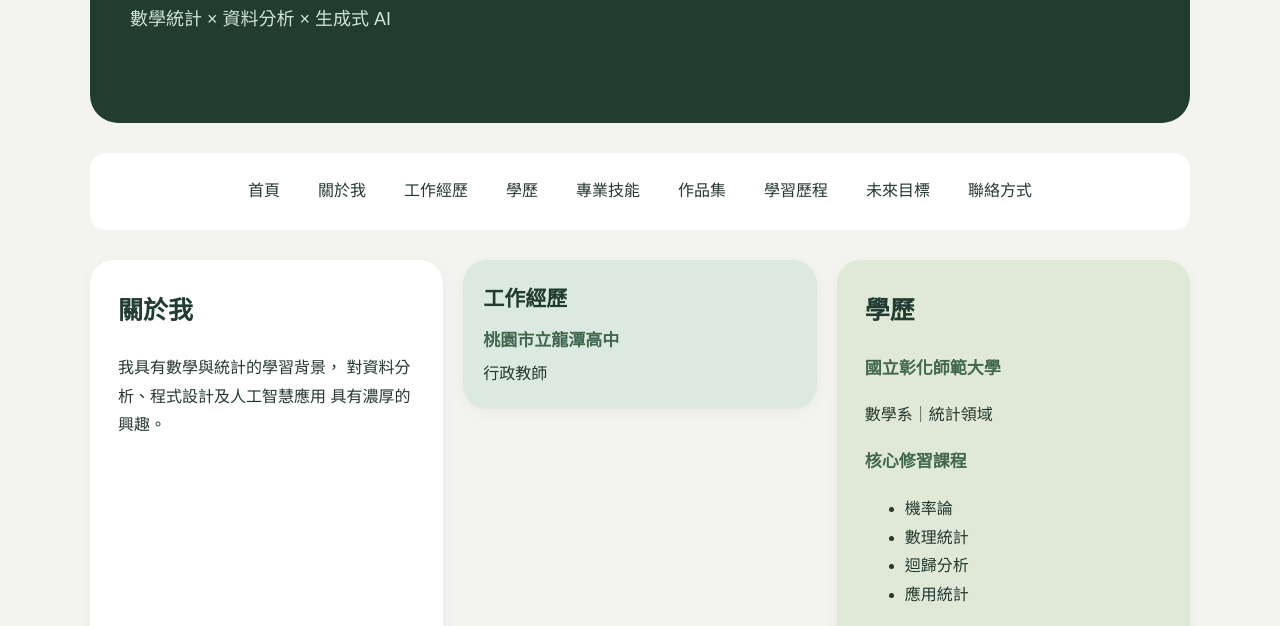
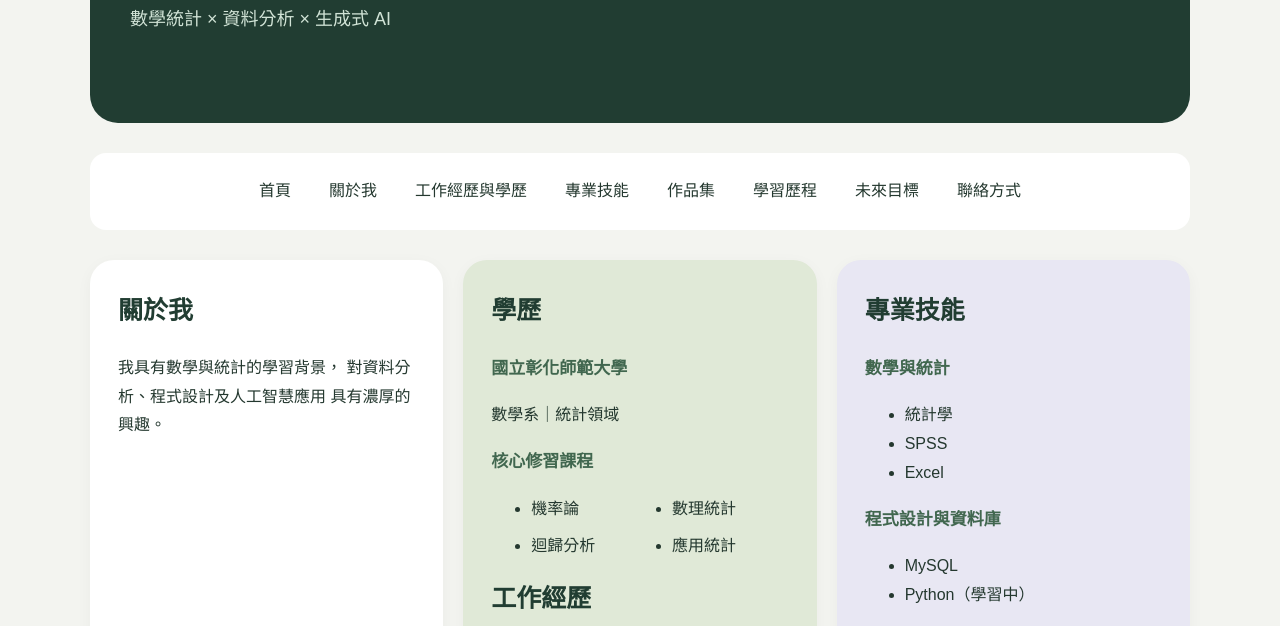
Before and after one commit to samuelshyu/my-portfolio, a plain HTML site: page index.html in a window 1280 px wide. Shown: the part 174-800 px from the top of the page. Drawn offline with Linux system fonts and the light colour scheme.

Commit message:
更新個人作品集網站內容

```diff
--- a/index.html
+++ b/index.html
@@ -1,16 +1,12 @@
-<!DOCTYPE html>
+<!doctype html>
 <html lang="zh-Hant">
-
   <head>
-
-    <meta charset="UTF-8">
-    <meta name="viewport"
-          content="width=device-width, initial-scale=1.0">
+    <meta charset="UTF-8" />
+    <meta name="viewport" content="width=device-width, initial-scale=1.0" />
 
     <title>我的個人網站</title>
 
     <style>
-
       /* ========================================
            01. 全站基本設定
         ======================================== */
@@ -27,13 +23,12 @@
         margin: 0;
         background-color: #f3f4f0;
         color: #24382f;
-            font-family: "Microsoft JhengHei",
-                         Arial, sans-serif;
+        font-family: "Microsoft JhengHei", Arial, sans-serif;
         line-height: 1.8;
-            transition: background-color 0.3s,
+        transition:
+          background-color 0.3s,
           color 0.3s;
       }
-
 
       /* ========================================
            02. 網站頁首
@@ -58,7 +53,6 @@
         color: #d1e3d6;
         font-size: 18px;
       }
-
 
       /* ========================================
            03. 網站導覽列
@@ -88,7 +82,6 @@
         background-color: #e0e9d7;
       }
 
-
       /* ========================================
            04. Bento Grid 網格布局
         ======================================== */
@@ -97,11 +90,9 @@
         max-width: 1100px;
         margin: 30px auto;
         display: grid;
-            grid-template-columns:
-                repeat(3, minmax(0, 1fr));
+        grid-template-columns: repeat(3, minmax(0, 1fr));
         gap: 20px;
       }
-
 
       /* ========================================
            05. 卡片基本樣式
@@ -111,16 +102,15 @@
         background-color: white;
         padding: 28px;
         border-radius: 24px;
-            box-shadow:
-                0 4px 16px rgba(0, 0, 0, 0.04);
-            transition: transform 0.3s,
+        box-shadow: 0 4px 16px rgba(0, 0, 0, 0.04);
+        transition:
+          transform 0.3s,
           box-shadow 0.3s;
       }
 
       section:hover {
         transform: translateY(-4px);
-            box-shadow:
-                0 10px 24px rgba(0, 0, 0, 0.08);
+        box-shadow: 0 10px 24px rgba(0, 0, 0, 0.08);
       }
 
       section h2 {
@@ -132,6 +122,12 @@
       section h3 {
         font-size: 17px;
         color: #41674f;
+      }
+
+      .course-grid {
+        display: grid;
+        grid-template-columns: repeat(2, minmax(0, 1fr));
+        gap: 8px 24px;
       }
 
       .project-link {
@@ -147,33 +143,12 @@
         background-color: #41674f;
       }
 
-
       /* ========================================
            06. 各區塊的大小與配色
         ======================================== */
 
-        #about,
-        #experience {
+      #about {
         grid-column: span 1;
-        }
-
-        #experience {
-            align-self: start;
-            padding: 20px;
-            background-color: #dce9e0;
-        }
-
-        #experience h2 {
-            font-size: 21px;
-            margin-bottom: 8px;
-        }
-
-        #experience h3 {
-            margin: 0;
-        }
-
-        #experience p {
-            margin: 4px 0 0;
       }
 
       #education {
@@ -214,7 +189,6 @@
         text-decoration: underline;
       }
 
-
       /* ========================================
            07. 網站頁尾
         ======================================== */
@@ -226,36 +200,32 @@
         font-size: 14px;
       }
 
-
       /* ========================================
            08. 基礎手機與平板適配
         ======================================== */
 
       @media (max-width: 1160px) {
-
-            header, nav, main {
+        header,
+        nav,
+        main {
           margin-left: 20px;
           margin-right: 20px;
         }
-
       }
 
       @media (max-width: 900px) {
-
         main {
-                grid-template-columns:
-                    repeat(2, minmax(0, 1fr));
+          grid-template-columns: repeat(2, minmax(0, 1fr));
         }
-
       }
 
       @media (max-width: 600px) {
-
         main {
           grid-template-columns: 1fr;
         }
 
-            #about, #experience, #portfolio {
+        #about,
+        #portfolio {
           grid-column: span 1;
         }
 
@@ -270,9 +240,7 @@
         section {
           padding: 22px;
         }
-
       }
-
 
       /* ========================================
            09. 深淺色模式
@@ -312,10 +280,6 @@
         background-color: #344534;
       }
 
-        body.dark-mode #experience {
-            background-color: #2d433b;
-        }
-
       body.dark-mode #skills {
         background-color: #353346;
       }
@@ -336,7 +300,6 @@
         color: #b9c9bf;
       }
 
-
       /* ========================================
            10. 浮動互動按鈕
         ======================================== */
@@ -354,8 +317,7 @@
         font-size: 22px;
         cursor: pointer;
         z-index: 1000;
-            box-shadow:
-                0 4px 12px rgba(0, 0, 0, 0.15);
+        box-shadow: 0 4px 12px rgba(0, 0, 0, 0.15);
         transition: transform 0.3s;
       }
 
@@ -387,7 +349,6 @@
         background-color: #41674f;
       }
 
-
       /* ========================================
            11. 卡片進場動畫
         ======================================== */
@@ -395,7 +356,8 @@
       section.reveal {
         opacity: 0;
         translate: 0 24px;
-            transition: opacity 0.6s,
+        transition:
+          opacity 0.6s,
           translate 0.6s,
           transform 0.3s,
           box-shadow 0.3s;
@@ -406,13 +368,11 @@
         translate: 0 0;
       }
 
-
       /* ========================================
            12. 尊重使用者的減少動畫設定
         ======================================== */
 
       @media (prefers-reduced-motion: reduce) {
-
         html {
           scroll-behavior: auto;
         }
@@ -429,42 +389,31 @@
           opacity: 1;
           translate: none;
         }
-
       }
-
     </style>
-
   </head>
 
-
   <body>
-
     <!-- ========================================
          HTML 01. 網站頁首
     ========================================= -->
 
     <header id="home">
-
       <h1>歡迎來到我的個人網站</h1>
 
       <p>數學統計 × 資料分析 × 生成式 AI</p>
-
     </header>
-
 
     <!-- ========================================
          HTML 02. 網站導覽列
     ========================================= -->
 
     <nav>
-
       <a href="#home">首頁</a>
 
       <a href="#about">關於我</a>
 
-        <a href="#experience">工作經歷</a>
-
-        <a href="#education">學歷</a>
+      <a href="#education">工作經歷與學歷</a>
 
       <a href="#skills">專業技能</a>
 
@@ -475,48 +424,27 @@
       <a href="#goals">未來目標</a>
 
       <a href="#contact">聯絡方式</a>
-
     </nav>
-
 
     <!-- ========================================
          HTML 03. 網站主要內容
     ========================================= -->
 
     <main>
-
       <!-- 關於我 -->
 
       <section id="about">
-
         <h2>關於我</h2>
 
         <p>
-                我具有數學與統計的學習背景，
-                對資料分析、程式設計及人工智慧應用
+          我具有數學與統計的學習背景， 對資料分析、程式設計及人工智慧應用
           具有濃厚的興趣。
         </p>
-
       </section>
 
-
-        <!-- 工作經歷 -->
-
-        <section id="experience">
-
-            <h2>工作經歷</h2>
-
-            <h3>桃園市立龍潭高中</h3>
-
-            <p>行政教師</p>
-
-        </section>
-
-
-        <!-- 學歷 -->
+      <!-- 工作經歷與學歷 -->
 
       <section id="education">
-
         <h2>學歷</h2>
 
         <h3>國立彰化師範大學</h3>
@@ -525,34 +453,32 @@
 
         <h3>核心修習課程</h3>
 
-            <ul>
+        <ul class="course-grid">
           <li>機率論</li>
           <li>數理統計</li>
           <li>迴歸分析</li>
           <li>應用統計</li>
         </ul>
 
-            <h3>統計分析工具</h3>
+        <h2>工作經歷</h2>
 
-            <ul>
-                <li>SPSS</li>
-                <li>Excel</li>
-            </ul>
+        <h4>桃園市立龍潭高中</h4>
+
+        <p>行政教師</p>
 
       </section>
-
 
       <!-- 專業技能 -->
 
       <section id="skills">
-
         <h2>專業技能</h2>
 
         <h3>數學與統計</h3>
 
         <ul>
           <li>統計學</li>
-                <li>SPSS 統計分析</li>
+          <li>SPSS</li>
+          <li>Excel</li>
         </ul>
 
         <h3>程式設計與資料庫</h3>
@@ -560,7 +486,6 @@
         <ul>
           <li>MySQL</li>
           <li>Python（學習中）</li>
-
         </ul>
 
         <h3>人工智慧應用</h3>
@@ -570,14 +495,11 @@
           <li>AI 提示詞設計</li>
           <li>AI 工作流程</li>
         </ul>
-
       </section>
-
 
       <!-- 個人作品集 -->
 
       <section id="portfolio">
-
         <h2>個人作品集</h2>
 
         <h3>Alcohol Consumption</h3>
@@ -587,20 +509,20 @@
           失業率等社會經濟指標之間的關係。
         </p>
 
-            <a class="project-link"
+        <a
+          class="project-link"
           href="https://youtu.be/jvJ6QfryLNg"
           target="_blank"
-               rel="noopener noreferrer">
+          rel="noopener noreferrer"
+        >
           觀看專題影片
         </a>
-
 
         <h3>個人作品集網站開發</h3>
 
         <p>
-    運用 HTML、CSS 與 JavaScript
-    建立個人作品集網站，
-    並透過 GitHub Pages 正式發布。
+          運用 HTML、CSS 與 JavaScript 建立個人作品集網站， 並透過 GitHub Pages
+          正式發布。
         </p>
 
         <ul>
@@ -613,14 +535,11 @@
         </ul>
 
         <p>完成時間：2026 年 11 月</p>
-
       </section>
-
 
       <!-- 學習歷程 -->
 
       <section id="learning">
-
         <h2>學習歷程</h2>
 
         <h3>2026｜台灣大學</h3>
@@ -629,272 +548,166 @@
 
         <h3>2026 年｜勞動部勞動力發展署</h3>
 
-            <p>
-                生成式科技應用與實務，持續學習資料分析、
-                程式設計及 AI 應用。
-            </p>
-
+        <p>生成式科技應用與實務，持續學習資料分析、 程式設計及 AI 應用。</p>
       </section>
-
 
       <!-- 未來目標 -->
 
       <section id="goals">
-
         <h2>未來目標</h2>
 
         <p>
-                明年預計報考 iPAS AI 應用規劃師初級與中級，
-                持續強化人工智慧應用能力。
+          明年預計報考 iPAS AI 應用規劃師初級與中級， 持續強化人工智慧應用能力。
         </p>
 
         <p>
           目前於 nSchool 學習資料分析、資料收集與資料庫，
           並持續製作作品專案，累積實務經驗。
         </p>
-
       </section>
-
 
       <!-- 聯絡方式 -->
 
       <section id="contact">
-
         <h2>聯絡方式</h2>
 
-            <a href="https://github.com/samuelshyu"
+        <a
+          href="https://github.com/samuelshyu"
           target="_blank"
-               rel="noopener noreferrer">
-
+          rel="noopener noreferrer"
+        >
           我的 GitHub
-
         </a>
-
       </section>
-
     </main>
-
 
     <!-- ========================================
          HTML 04. 網站頁尾
     ========================================= -->
 
     <footer>
-
       <p>Copyright © 2026 Personal Portfolio</p>
-
     </footer>
-
 
     <!-- ========================================
          HTML 05. 深淺色模式切換按鈕
          注意：此 ID 只能出現一次
     ========================================= -->
 
-    <button id="themeToggle"
+    <button
+      id="themeToggle"
       type="button"
       aria-label="切換深淺色模式"
-            aria-pressed="false">
-
+      aria-pressed="false"
+    >
       🌙
-
     </button>
-
 
     <!-- ========================================
          HTML 06. 返回頂部按鈕
          注意：此 ID 只能出現一次
     ========================================= -->
 
-    <button id="backToTop"
-            type="button"
-            aria-label="返回頂部"
-            hidden>
-
-        ↑
-
-    </button>
-
+    <button id="backToTop" type="button" aria-label="返回頂部" hidden>↑</button>
 
     <!-- ========================================
          JavaScript 網頁互動功能
     ========================================= -->
 
     <script>
-
       // 01. 取得網頁元素
 
-        const themeToggle =
-            document.getElementById("themeToggle");
+      const themeToggle = document.getElementById("themeToggle");
 
-        const backToTop =
-            document.getElementById("backToTop");
-
+      const backToTop = document.getElementById("backToTop");
 
       // 02. 更新網站主題
 
       function setTheme(isDark) {
+        document.body.classList.toggle("dark-mode", isDark);
 
-            document.body.classList.toggle(
-                "dark-mode",
-                isDark
-            );
+        themeToggle.textContent = isDark ? "☀️" : "🌙";
 
-            themeToggle.textContent =
-                isDark ? "☀️" : "🌙";
-
-            themeToggle.setAttribute(
-                "aria-pressed",
-                String(isDark)
-            );
+        themeToggle.setAttribute("aria-pressed", String(isDark));
 
         try {
-
-                localStorage.setItem(
-                    "theme",
-                    isDark ? "dark" : "light"
-                );
-
+          localStorage.setItem("theme", isDark ? "dark" : "light");
         } catch (error) {
-
           // 無法儲存時仍可切換主題
-
         }
-
       }
-
 
       // 03. 讀取之前的主題設定
 
       try {
-
-            const savedTheme =
-                localStorage.getItem("theme");
+        const savedTheme = localStorage.getItem("theme");
 
         setTheme(savedTheme === "dark");
-
       } catch (error) {
-
         setTheme(false);
-
       }
-
 
       // 04. 點擊按鈕切換深淺色
 
-        themeToggle.addEventListener(
-            "click",
-            function() {
-
-                const isDark =
-                    document.body.classList.contains(
-                        "dark-mode"
-                    );
+      themeToggle.addEventListener("click", function () {
+        const isDark = document.body.classList.contains("dark-mode");
 
         setTheme(!isDark);
-
-            }
-        );
-
+      });
 
       // 05. 判斷網頁滾動位置
 
       function updateBackToTop() {
-
-            backToTop.hidden =
-                window.scrollY <= 300;
-
+        backToTop.hidden = window.scrollY <= 300;
       }
 
-        window.addEventListener(
-            "scroll",
-            updateBackToTop,
-            { passive: true }
-        );
+      window.addEventListener("scroll", updateBackToTop, { passive: true });
 
       updateBackToTop();
 
-
       // 06. 返回網頁頂部
 
-        backToTop.addEventListener(
-            "click",
-            function() {
-
-                const reduceMotion =
-                    window.matchMedia(
-                        "(prefers-reduced-motion: reduce)"
+      backToTop.addEventListener("click", function () {
+        const reduceMotion = window.matchMedia(
+          "(prefers-reduced-motion: reduce)",
         ).matches;
 
         window.scrollTo({
-
           top: 0,
 
-                    behavior:
-                        reduceMotion ? "auto" : "smooth"
-
+          behavior: reduceMotion ? "auto" : "smooth",
         });
-
-            }
-        );
-
+      });
 
       // 07. 卡片滾動進場動畫
 
-        const sections =
-            document.querySelectorAll("main section");
+      const sections = document.querySelectorAll("main section");
 
-        const reduceMotion =
-            window.matchMedia(
-                "(prefers-reduced-motion: reduce)"
+      const reduceMotion = window.matchMedia(
+        "(prefers-reduced-motion: reduce)",
       ).matches;
 
-        if ("IntersectionObserver" in window
-            && !reduceMotion) {
+      if ("IntersectionObserver" in window && !reduceMotion) {
+        const observer = new IntersectionObserver(
+          function (entries) {
+            entries.forEach(function (entry) {
+              if (entry.isIntersecting) {
+                entry.target.classList.add("visible");
 
-            const observer =
-                new IntersectionObserver(
+                observer.unobserve(entry.target);
+              }
+            });
+          },
 
-                    function(entries) {
-
-                        entries.forEach(
-                            function(entry) {
-
-                                if (entry.isIntersecting) {
-
-                                    entry.target.classList.add(
-                                        "visible"
+          { threshold: 0.05 },
         );
 
-                                    observer.unobserve(
-                                        entry.target
-                                    );
-
-                                }
-
-                            }
-                        );
-
-                    },
-
-                    { threshold: 0.05 }
-
-                );
-
-            sections.forEach(
-                function(section) {
-
+        sections.forEach(function (section) {
           section.classList.add("reveal");
 
           observer.observe(section);
-
+        });
       }
-            );
-
-        }
-
     </script>
-
   </body>
-
 </html>
```
Lines whose indentation alone changed are shown as unchanged.
